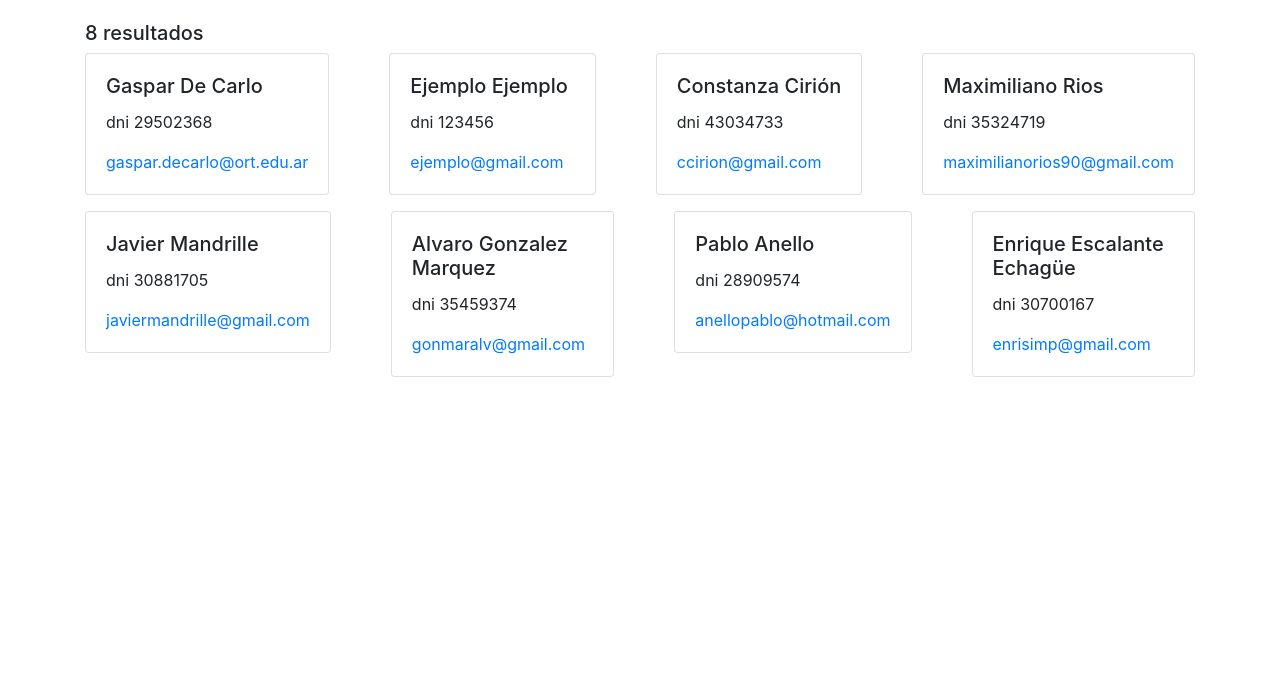
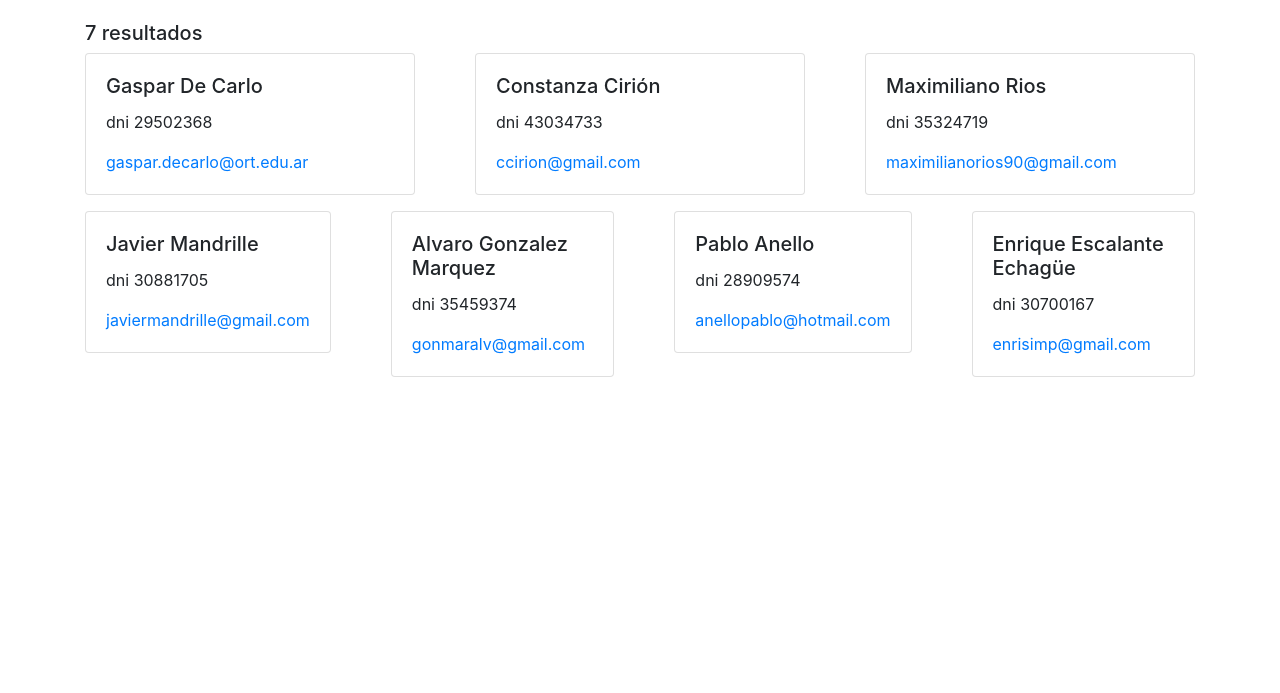
Before and after one commit to 2020-YA-NT2A/yant2-ejercicio-1, a plain HTML site: page index.html in a window 1280 px wide. Shown: the part 107-800 px from the top of the page. Drawn offline with nearby package versions, Linux system fonts and the light colour scheme.

Commit message:
elimino registro de prueba

```diff
--- a/index.html
+++ b/index.html
@@ -56,7 +56,6 @@
             personas:
                 [
                     { nombre: 'Gaspar', apellido: 'De Carlo', dni: 29502368, correo: 'gaspar.decarlo@ort.edu.ar' },
-                    { nombre: 'Ejemplo', apellido: 'Ejemplo', dni: 123456, correo: 'ejemplo@gmail.com' },
                     { nombre: 'Constanza', apellido: 'Cirión', dni: 43034733, correo: 'ccirion@gmail.com' },
                     { nombre: 'Maximiliano', apellido: 'Rios', dni: 35324719, correo: 'maximilianorios90@gmail.com' },
                     { nombre: 'Javier', apellido: 'Mandrille', dni: 30881705, correo: 'javiermandrille@gmail.com' },
```
